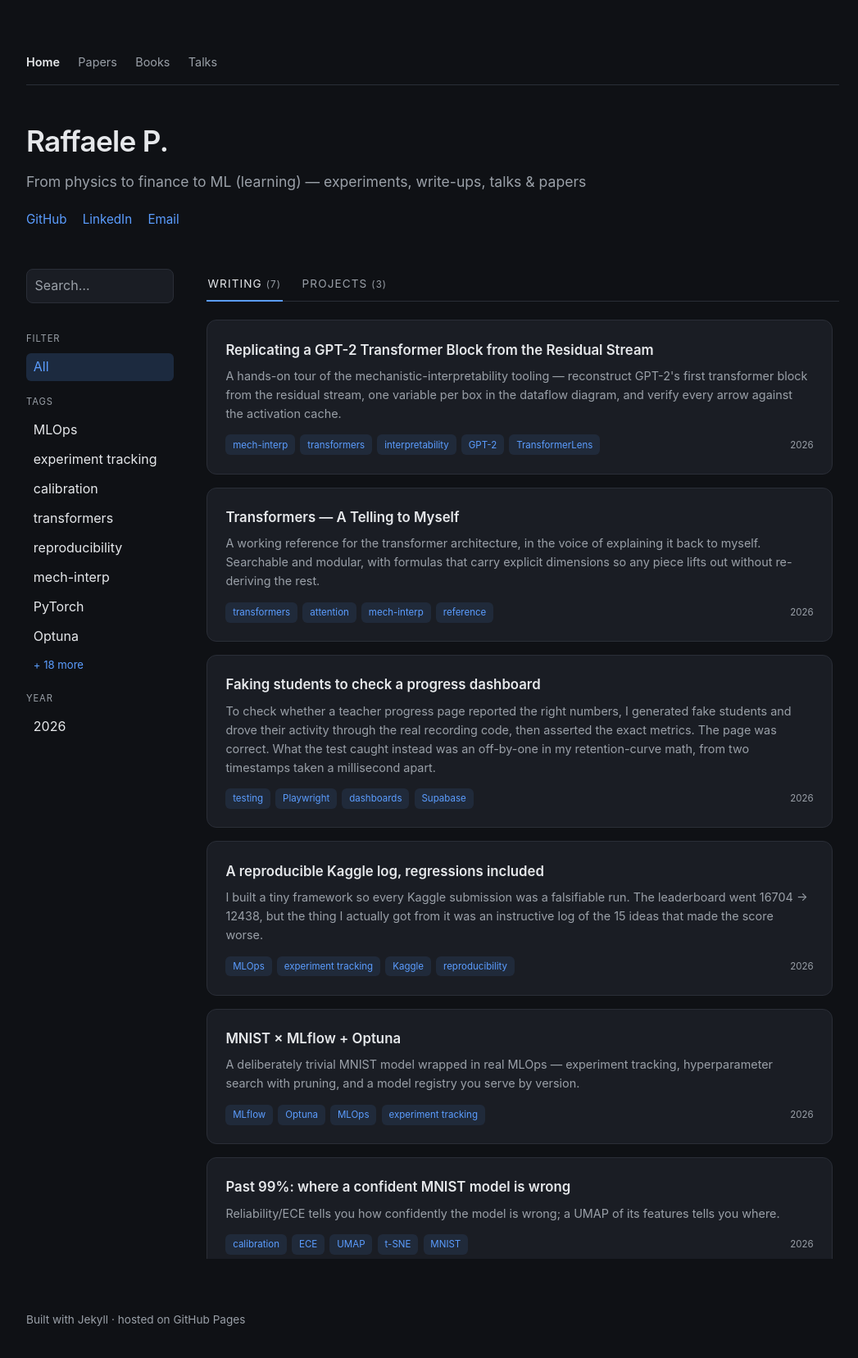
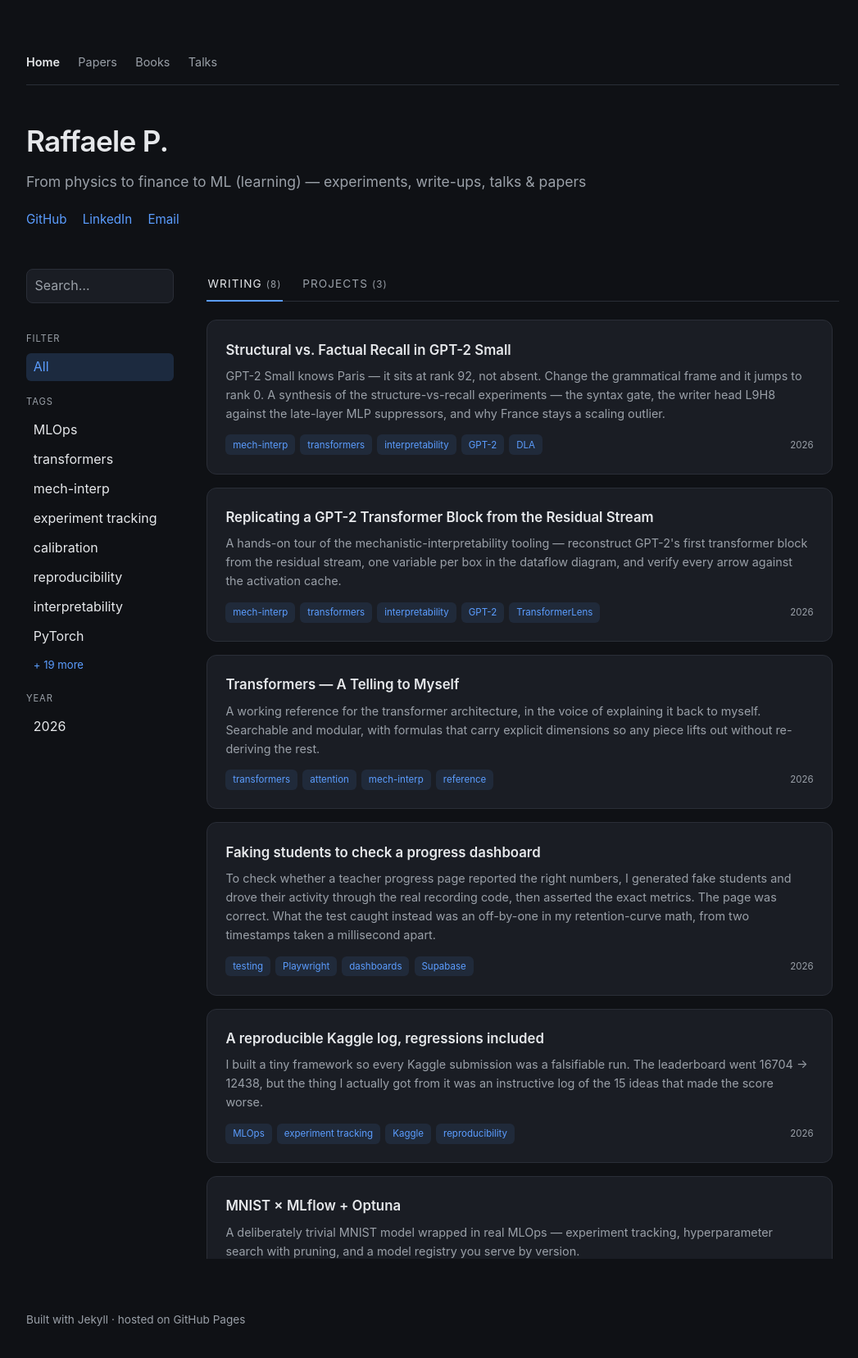
Before and after one commit to rp-playground/rp-playground.github.io, a Jekyll site: the page built from index.html, in a window 1280 px wide. Shown: the top 1657 px of the page at 82% size, without its empty margins (112-1159 px from the left). Built offline with Jekyll 4.4.1, drawn with Linux system fonts in a browser that asks for light colours.

Commit message:
Publish structure-vs-recall findings; polish navigation
Set published: true, drop the leftover draft note and a redundant intro
fragment, and number the two main sections (1. Zero-Shot / 2. Few-Shot)
so the auto-generated TOC reads cleanly. Add the capital-feature steering
quick-check figures to the few-shot section.

Co-Authored-By: Claude Opus 4.8 (1M context) <noreply@anthropic.com>

```diff
--- a/_writing/structure-vs-recall-findings.md
+++ b/_writing/structure-vs-recall-findings.md
@@ -1,7 +1,7 @@
 ---
 layout: article
 title: "Structural vs. Factual Recall in GPT-2 Small"
-subtitle: "Syntactic against factual retrieval in a small model"
+subtitle: "Syntactic vs. factual retrieval in a small model"
 description: A synthesis of structural experiments on GPT-2 Small — the capital of France sits at rank 92 under the "is ___" frame
   yet jumps to argmax under an appositive or cloze, factual recall gated by syntax, with the attention heads and MLPs fighting over the output.
 summary: GPT-2 Small knows Paris — it sits at rank 92, not absent. Change the grammatical frame and it jumps to rank 0.
@@ -9,19 +9,16 @@ summary: GPT-2 Small knows Paris — it sits at rank 92, not absent. Change the
   and why France stays a scaling outlier.
 date: 2026-06-23
 tags: [mech-interp, transformers, interpretability, GPT-2, DLA]
-published: false
+published: true
 permalink: /writing/structure-vs-recall-findings/
 ---
 
 This document synthesizes experimental findings on how GPT-2 Small manages the competing priorities of syntactic continuation
 and factual retrieval. It examines the mechanisms that cause the model to favor grammatical structure over factual recall,
-structural continuations over facts,
 as well as the internal circuitry responsible for retrieving knowledge when properly cued.
 
 First, we examine the zero-shot case under a weak syntactic frame, where late-layer suppressors
 overpower the model's factual knowledge in favor of generic grammatical continuations.
-
-[are we sure that is because of late layer suppessors?]
 
 Second, we explore the few-shot case, detailing the internal circuitry that allows the model to bypass
 those grammatical suppressors and successfully retrieve factual knowledge when given a strong pattern.
@@ -39,7 +36,7 @@ transformer_lens to understand exactly what each hook holds.
 
 ---
 
-## 1. The zero-shot
+## 1. The Zero-Shot
 
 Feeding GPT-2 Small (124M) the zero-shot prompt "The capital of France is"
 results in the prediction `·now` instead of `·Paris`.
@@ -210,7 +207,7 @@ Two things fall out:
 | L9H3  | +0.24 | | `L5_mlp`    | −0.28 |
 
 
-## The Few-Shot
+## 2. The Few-Shot
 
 When given a structural pattern ("The capital of Italy is Rome... France is"), the network operates
 differently, utilizing an assembly line to bypass the suppressors:
@@ -239,6 +236,23 @@ name is required next.
 Factual Overwrite: Mid-layer MLPs (like Layer 8) read this combined signal ("France" + "City required").
 Acting as a Key-Value memory, they violently inject the mathematical representation of `·Paris` into the
 residual stream, spiking its probability to near 100%.
+
+### Steering the capital-city features (quick check)
+
+A quick causal probe — not a full analysis, just a reference for future work:
+if these capital/city features are what carries the factual answer, suppressing them should remove `·Paris`.
+Using Neuronpedia's steering on the few-shot circuit, I negatively steered (−5.0×) the features that fire
+on the city slot — `City Names` (L22), `European locations` (L21), and `city centers, capitals` (L2):
+
+<figure>
+  <img src="/assets/structure-vs-recall-findings/steering-capitals-1.png" alt="Neuronpedia 'Features to Steer' panel on the few-shot prompt 'The capital of Italy is Rome. The capital of France is'. Three capital/city features are listed — 'City Names' (Layer 22, index 9335, activation 42.17 at the final ' is'), 'European locations' (Layer 21, index 14331, activation 29.94 at ' is'), and 'city centers, capitals' (Layer 2, index 11838, activation 12.84 at ' capital') — with per-token sliders all set to −5.0× to negatively steer the features across every position.">
+  <figcaption>The steering setup: the capital/city features (<code>City Names</code> L22, <code>European locations</code> L21, <code>city centers, capitals</code> L2) negatively steered at −5.0× across all positions.</figcaption>
+</figure>
+
+<figure>
+  <img src="/assets/structure-vs-recall-findings/steering-capitals-2.png" alt="Side-by-side 'Results' comparison. Default Output: 'The capital of Italy is Rome. The capital of France is Paris. The capital of the United States is Washington'. Steered Output: 'The capital of Italy is Rome. The capital of France is at the top of the is at the top of'.">
+  <figcaption>Impact: with the capital/city features suppressed, the answer flips from <code>·Paris</code> (default) to the generic filler "<code>at the top of</code>" (steered). Knocking out those features removes the factual recall and the model falls back to grammatical continuation — consistent with the "factual overwrite" story above. This is only a quick steering check; a proper ablation/DLA pass is left to future analysis.</figcaption>
+</figure>
 
 ---
 
```
